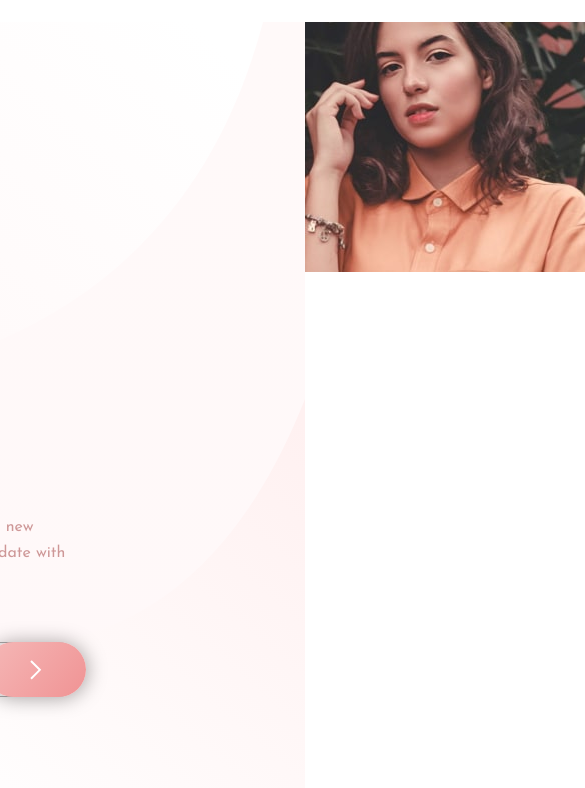
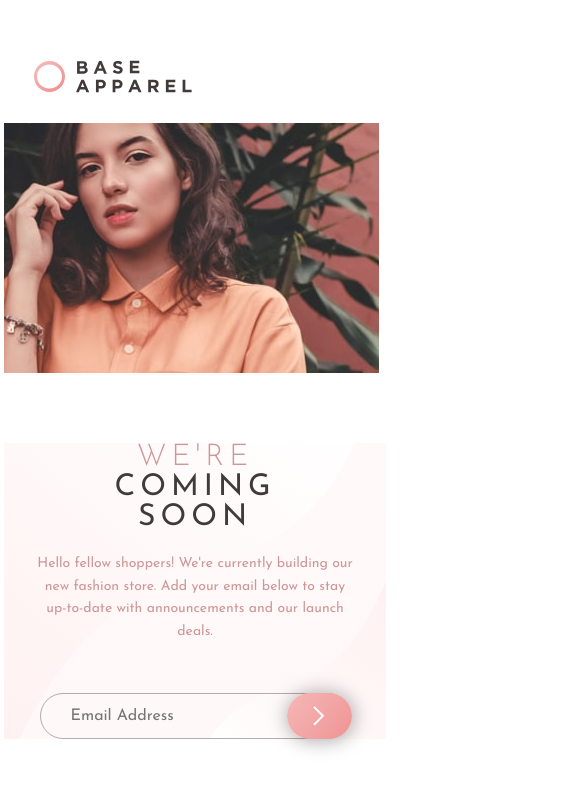
Before and after one commit to Widoguaiquirian/base-apparel-coming-soon-master-Front-end-mentor.github.io, a website: page index.html in a window 390 px wide. Shown: the top 788 px of the page, 585 px wide, since content can reach past the window. Drawn offline with Linux system fonts and the light colour scheme.

Commit message:
Building mobile

```diff
--- a/index.html
+++ b/index.html
@@ -52,6 +52,7 @@
    </head>
    <body>
       <div class="wrapp">
+         <img src="/images/logo.svg" alt="logo company" class="logo-mobile" />
          <div class="wrapp-hero">
             <div class="wrapp-hero-block">
                <div class="wrapp-hero-block-logo">
--- a/sass/base/_reset.scss
+++ b/sass/base/_reset.scss
@@ -4,11 +4,6 @@
 
 body {
    background-color: rgb(255, 255, 255);
-   display: flex;
-   align-items: center;
-   justify-content: center;
-   width: 100%;
-   height: 100vh;
 }
 
 img {
--- a/sass/layout/_landing.scss
+++ b/sass/layout/_landing.scss
@@ -4,11 +4,16 @@ h1 {
 
 .wrapp {
    width: 1440px;
+   max-width: 95%;
    height: 800px;
    margin: 0 auto;
    display: grid;
    grid-template-columns: 830px 610px;
-   grid-template-rows: 170px 630px 100px;
+   grid-template-rows: 170px 630px;
+
+   .logo-mobile {
+      display: none;
+   }
 
    &-hero {
       grid-column: 1/2;
@@ -51,6 +56,8 @@ h1 {
          &-form {
             width: 445px;
             height: 55px;
+            max-width: 98%;
+            margin: 0 auto;
             position: relative;
 
             &-email {
@@ -86,7 +93,7 @@ h1 {
 
             &-icon {
                position: absolute;
-               top: 15px;
+               top: 25%;
                right: 25%;
                visibility: hidden;
                transition: all 0.4s ease;
@@ -102,10 +109,74 @@ h1 {
             }
          }
       }
+   }
+
+   &-image {
+      grid-column: 2/3;
+      grid-row: 1/3;
+   }
+}
+
+@media (max-width: 600px) {
+   .wrapp {
+      max-width: 98%;
+      height: auto;
+      margin: 3rem auto;
+      grid-template-columns: 100%;
+      grid-template-rows: auto auto auto;
+
+      .logo-mobile {
+         display: inline-block;
+         grid-row: 1/2;
+         margin: 3rem;
+      }
 
       &-image {
-         grid-column: 2/3;
-         grid-row: 1/3;
+         grid-row: 2/3;
+         margin-bottom: 6.5rem;
+         grid-column: 1/2;
+      }
+
+      &-hero {
+         grid-row: 3/4;
+
+         &-block {
+            padding: 0;
+            text-align: center;
+
+            &-logo {
+               display: none;
+            }
+
+            &-title {
+               font-size: 3rem;
+               padding: 0 5rem;
+               letter-spacing: 5px;
+
+               span {
+                  letter-spacing: 5px;
+               }
+            }
+
+            &-text {
+               padding: 0 3rem;
+               font-size: 1.4rem;
+            }
+
+            &-form {
+               width: 311px;
+               height: 46px;
+
+               &-btn {
+                  width: 65px;
+               }
+
+               &-error {
+                  margin-left: 2.5rem;
+                  text-align: left;
+               }
+            }
+         }
       }
    }
 }
```
Also changed, not shown: css/main.css.
